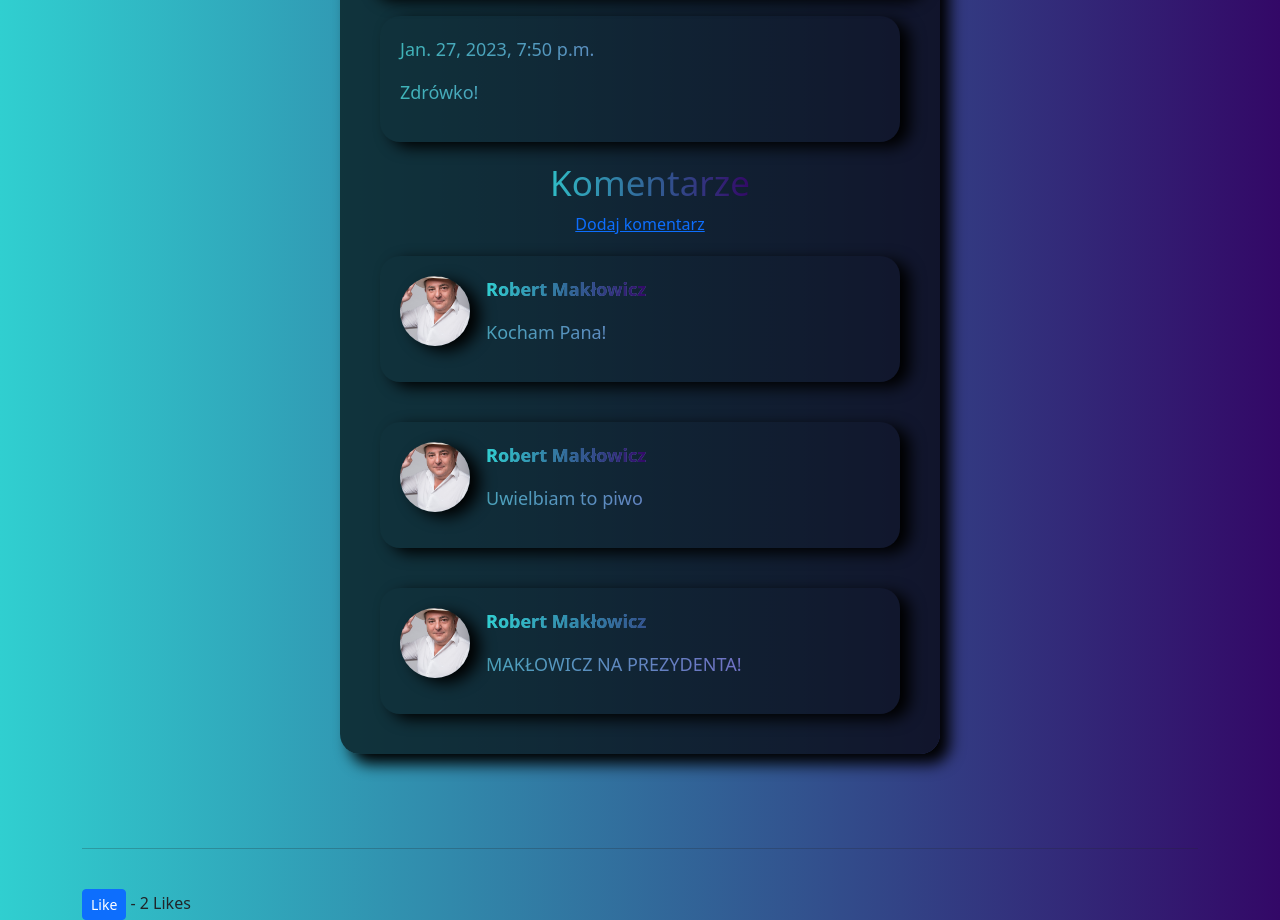
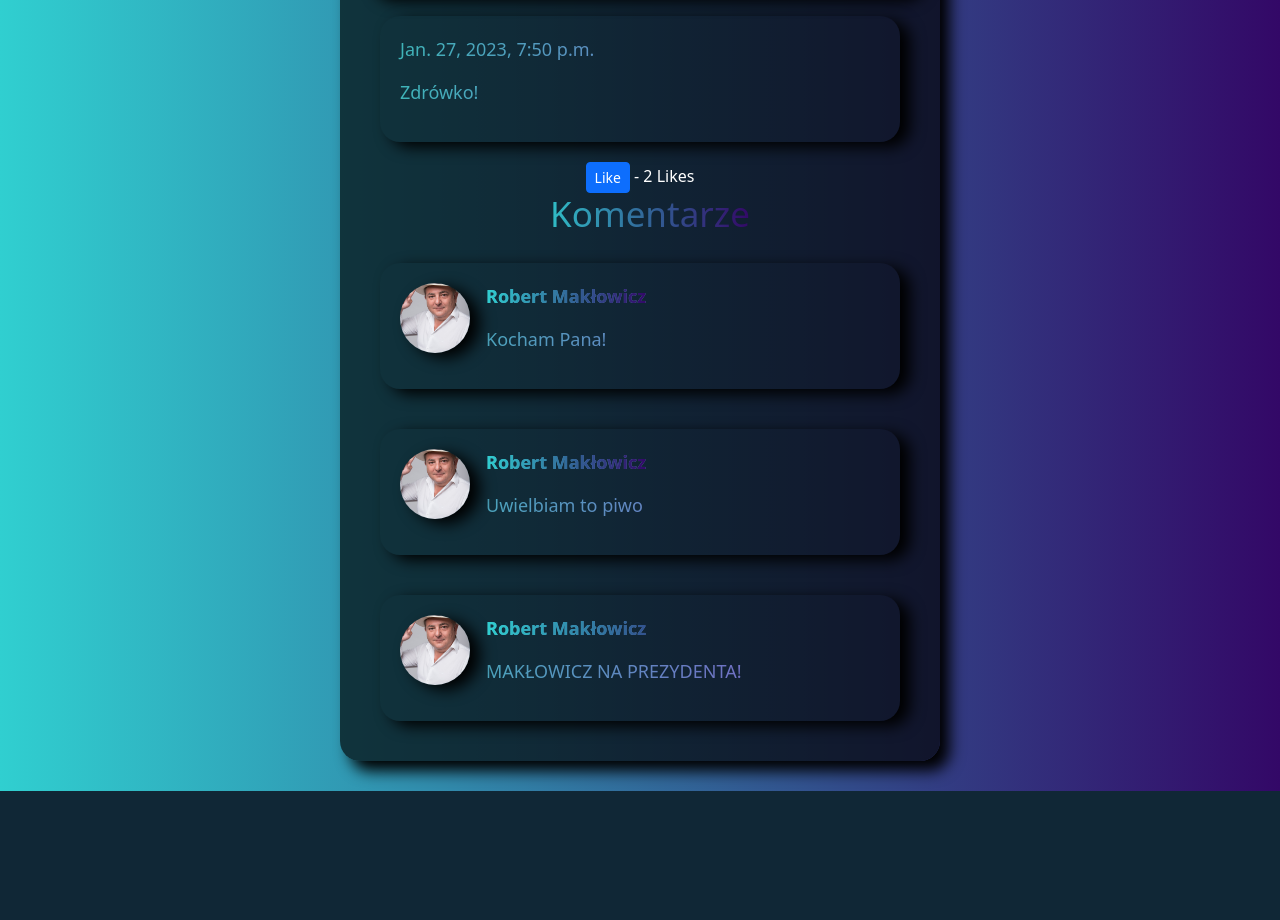
Before and after one commit to Dejwero/DjangoApp, a Django app: page /post/1 in a window 1280 px wide. Shown: the part 598-1518 px from the top of the page. After the commit the page ends 1389 px from the top, so only its background shows below. Run offline with Django 4.2, Linux system fonts and the light colour scheme; a user stored in the database is signed in; data comes from the database, SQL or seed files in the repository; both versions use the stored data as it was after the commit.

Commit message:
some detail changes

```diff
--- a/aplikacja/templates/post.html
+++ b/aplikacja/templates/post.html
@@ -14,13 +14,20 @@
                         <p>{{post.date_created}}</p>
                         <p>{{post.description}}</p>
                     </div >
+                    <div >
+                         <form class="text-white" action="{% url 'like_post' post.pk %}" method="POST">
+                             {% csrf_token %}
+                             <button type="submit", name="post_id", value=" {{ post.id}}", class="btn btn-primary btn-sm">Like</button>
+                             - {{ total_likes }} Likes
+                        </form>
+                    </div>
                     <div class="center">
                         <h2 class="colour-text left-0">Komentarze</h2>
                         {% if not post.comments.all %}
                                 <p>Jeszcze nie ma komentarzy...</p>
-                                <a href="{% url 'addcomment' %}">Dodaj komentarz</a>
+<!--                                <a href="{% url 'addcomment' %}">Dodaj komentarz</a>-->
                         {% else %}
-                                <a href="{% url 'addcomment' %}">Dodaj komentarz</a>
+<!--                                <a href="{% url 'addcomment' %}">Dodaj komentarz</a>-->
                                 {% for comment in post.comments.all %}
                                 <div class="description d-flex">
                                     <div class="avatar"><img src="{{comment.author.profile_picture.url}}" class="image-avatar"></div>
@@ -40,14 +47,4 @@
 
 {% endif %}
 
- <br/><br/>
- <hr>
- <br/>
- <form action="{% url 'like_post' post.pk %}" method="POST">
-     {% csrf_token %}
-     <button type="submit", name="post_id", value=" {{ post.id}}", class="btn btn-primary btn-sm">Like</button>
-     - {{ total_likes }} Likes
- </form>
-
-
 {% endblock content %}
```
Also changed, not shown: db.sqlite3, media/pics/230_user-image.jpg (added), media/pics/315515484_439597391584362_5008271224604527766_n.png (added), media/pics/Y9aktkpTURBXy82MWVjM2UyNTIzMmUyZjg4MjNkOWVkYzJjZWMyZjhhOC5wbmeSlQMAGM0I-s0FDJMFzQSwzQNZ.png (added), media/pics/memiszek.png (added), media/profile_pics/230_user-image.jpg (added), media/profile_pics/Księżulek.jpg (added), media/profile_pics/roberto.jpg (added).
